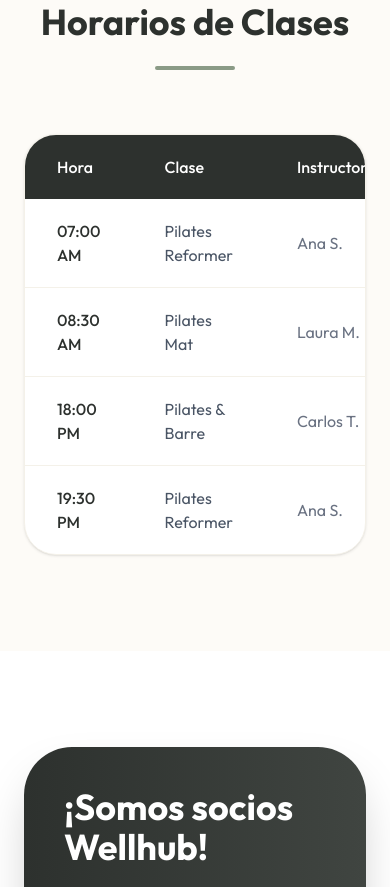
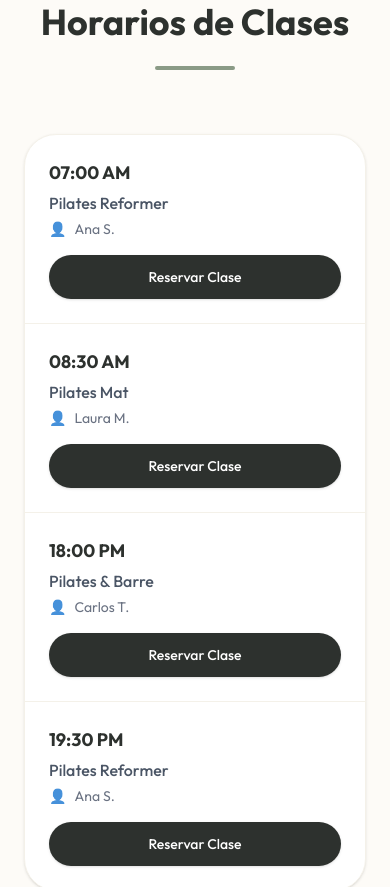
Before and after one commit to MiguelRuizHdz/pilates-app, a Next.js app: page / in a window 390 px wide. Shown: the part 2760-3647 px from the top of the page. Built offline with nearby package versions, Linux system fonts and the light colour scheme.

Commit message:
Make schedule table responsive for mobile

```diff
--- a/app/page.tsx
+++ b/app/page.tsx
@@ -1,4 +1,11 @@
 import Image from "next/image";
+
+const scheduleData = [
+  { time: '07:00 AM', name: 'Pilates Reformer', instructor: 'Ana S.' },
+  { time: '08:30 AM', name: 'Pilates Mat', instructor: 'Laura M.' },
+  { time: '18:00 PM', name: 'Pilates & Barre', instructor: 'Carlos T.' },
+  { time: '19:30 PM', name: 'Pilates Reformer', instructor: 'Ana S.' },
+];
 
 export default function Home() {
   return (
@@ -113,7 +120,8 @@ export default function Home() {
           </div>
 
           <div className="bg-white rounded-[2rem] shadow-sm overflow-hidden border border-[#F4F1E9] fade-in">
-            <div className="overflow-x-auto">
+            {/* Desktop Table */}
+            <div className="hidden md:block overflow-x-auto">
               <table className="w-full text-left border-collapse">
                 <thead>
                   <tr className="bg-primary text-white">
@@ -124,12 +132,7 @@ export default function Home() {
                   </tr>
                 </thead>
                 <tbody className="divide-y divide-[#F4F1E9]">
-                  {[
-                    { time: '07:00 AM', name: 'Pilates Reformer', instructor: 'Ana S.' },
-                    { time: '08:30 AM', name: 'Pilates Mat', instructor: 'Laura M.' },
-                    { time: '18:00 PM', name: 'Pilates & Barre', instructor: 'Carlos T.' },
-                    { time: '19:30 PM', name: 'Pilates Reformer', instructor: 'Ana S.' },
-                  ].map((session, i) => (
+                  {scheduleData.map((session, i) => (
                     <tr key={i} className="hover:bg-[#FDFBF7] transition-colors">
                       <td className="py-5 px-8 font-medium text-primary">{session.time}</td>
                       <td className="py-5 px-8 text-gray-600">{session.name}</td>
@@ -143,6 +146,27 @@ export default function Home() {
                   ))}
                 </tbody>
               </table>
+            </div>
+
+            {/* Mobile Cards */}
+            <div className="block md:hidden divide-y divide-[#F4F1E9]">
+              {scheduleData.map((session, i) => (
+                <div key={i} className="p-6 hover:bg-[#FDFBF7] transition-colors flex flex-col gap-4">
+                  <div className="flex justify-between items-start">
+                    <div>
+                      <div className="text-primary font-bold text-lg">{session.time}</div>
+                      <div className="text-gray-600 font-medium mt-1">{session.name}</div>
+                      <div className="text-gray-500 text-sm mt-1 flex items-center gap-2">
+                        <span className="text-secondary/80">👤</span>
+                        {session.instructor}
+                      </div>
+                    </div>
+                  </div>
+                  <a href={`mailto:hola@pilatesstudio.com?subject=Reserva para clase de ${session.name} a las ${session.time}`} className="w-full text-center text-sm font-medium text-white bg-primary py-3 rounded-full hover:bg-secondary transition-colors shadow-sm">
+                    Reservar Clase
+                  </a>
+                </div>
+              ))}
             </div>
           </div>
         </div>
```
